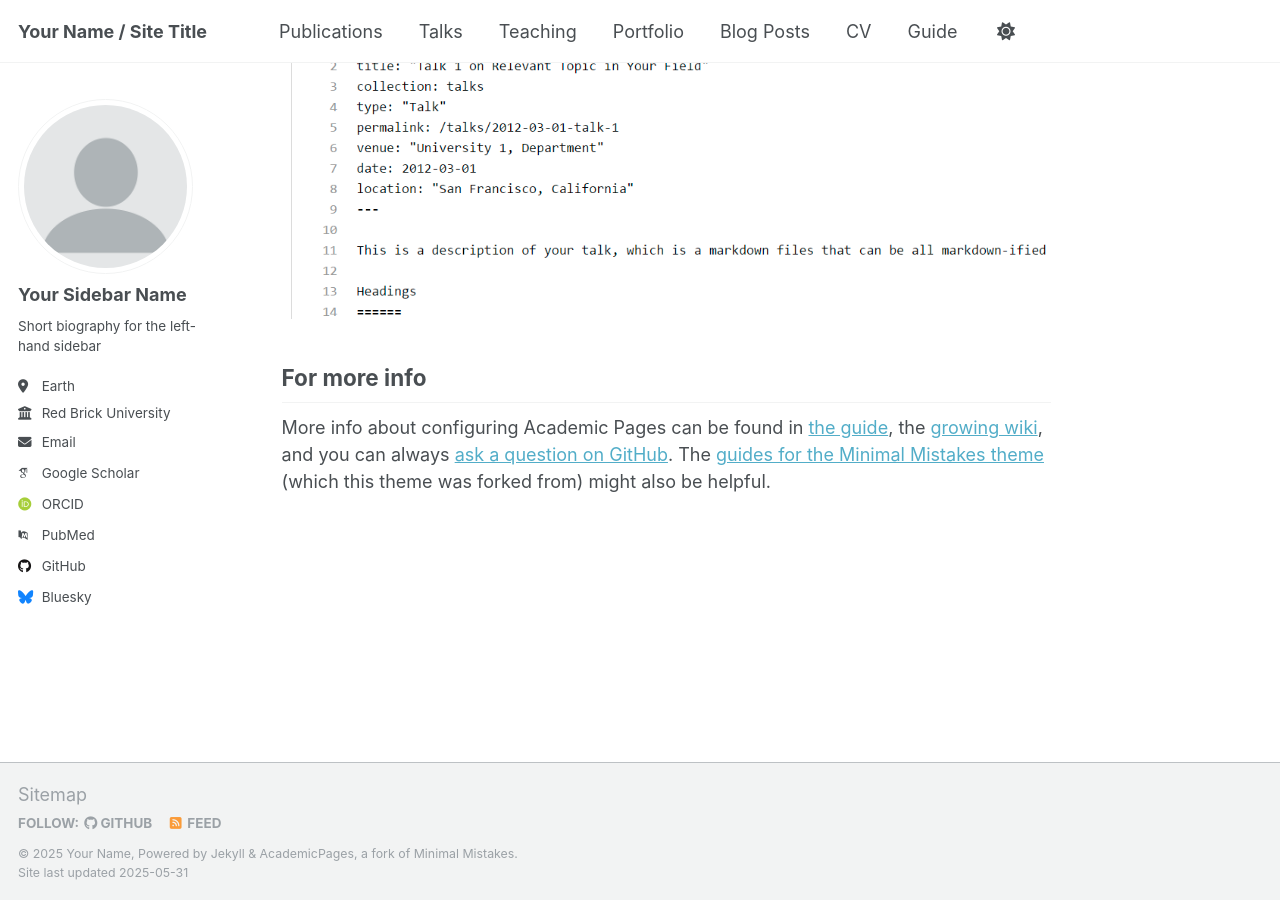
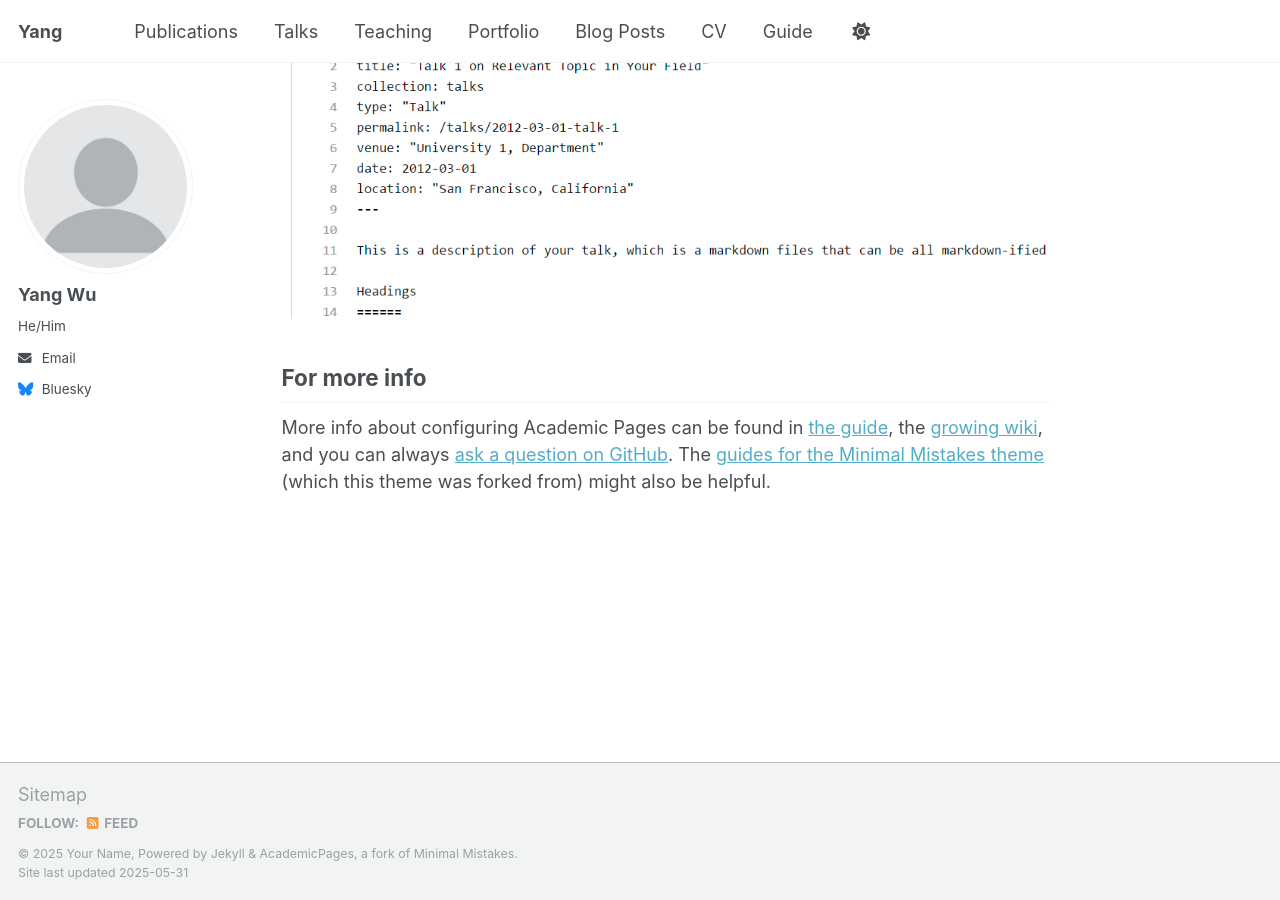
Before and after one commit to YangWu15/YangWu15.github.io, a Jekyll site: the page built from _pages/about.md, in a window 1280 px wide and 900 px high, scrolled down 2636 px. Built offline with Jekyll 4.4.1, drawn with Linux system fonts in a browser that asks for light colours; some web fonts are replaced.

Commit message:
Update _config.yml

```diff
--- a/_config.yml
+++ b/_config.yml
@@ -9,13 +9,13 @@
 # Basic Site Settings
 locale                   : "en-US"
 site_theme               : "default"
-title                    : "Your Name / Site Title"
+title                    : "Yang"
 title_separator          : "-"
 name                     : &name "Your Name"
 description              : &description "personal description"
-url                      : https://academicpages.github.io # the base hostname & protocol for your site e.g. "https://[your GitHub username].github.io" or if you already have some other page hosted on Github then use "https://[your GitHub username].github.io/[Your Repo Name]"
+url                      : https://YangWu15.github.io
 baseurl                  : "" # the subpath of your site, e.g. "/blog"
-repository               : "academicpages/academicpages.github.io"
+repository               : "YangWu15/YangWu15.github.io"
 
 # Site Author - The following control what appear as part of the author content on the side bar.
 #               If a field is blank the icon and link will not appear, otherwise it will be shown.
@@ -23,22 +23,22 @@ repository               : "academicpages/academicpages.github.io"
 author:
   # Biographic information
   avatar           : "profile.png"
-  name             : "Your Sidebar Name"
-  pronouns         : # example: "she/her"
-  bio              : "Short biography for the left-hand sidebar"
-  location         : "Earth"
-  employer         : "Red Brick University"
+  name             : "Yang Wu"
+  pronouns         : "He/Him"
+  bio              : # "Short biography for the left-hand sidebar"
+  location         : # "Earth"
+  employer         : # "Red Brick University"
   uri              : # URL
-  email            : "none@example.org"
+  email            : "5277863@gmail.com"
 
   # Academic websites
   academia         : # URL
   arxiv            : # URL - Update with the correct link to your profile
-  googlescholar    : "https://scholar.google.com/citations?user=PS_CX0AAAAAJ"
+  googlescholar    : # "https://scholar.google.com/citations?user=PS_CX0AAAAAJ"
   impactstory      : # URL
-  orcid            : "http://orcid.org/yourorcidurl"
+  orcid            : # "http://orcid.org/yourorcidurl"
   semantic         : # URL
-  pubmed           : "https://www.ncbi.nlm.nih.gov/pubmed/?term=john+snow"
+  pubmed           : # "https://www.ncbi.nlm.nih.gov/pubmed/?term=john+snow"
   researchgate     : # URL
   scopus           : # URL
 
@@ -46,12 +46,12 @@ author:
   bitbucket        : # Username - Update with your username on the site
   codepen          : # Username
   dribbble         : # Username
-  github           : "academicpages"
+  github           : # "academicpages"
   kaggle           : # Username
   stackoverflow    : # User number or user number and name (i.e., use "1" or "1/jeff-atwood")
 
   # Social media
-  bluesky          : "bsky.app" # Replace this with you Bluesky username
+  bluesky          : "yangwu0829.bsky.social" # Replace this with you Bluesky username
   facebook         : # Username
   flickr           : # Username
   foursquare       : # Username
```
